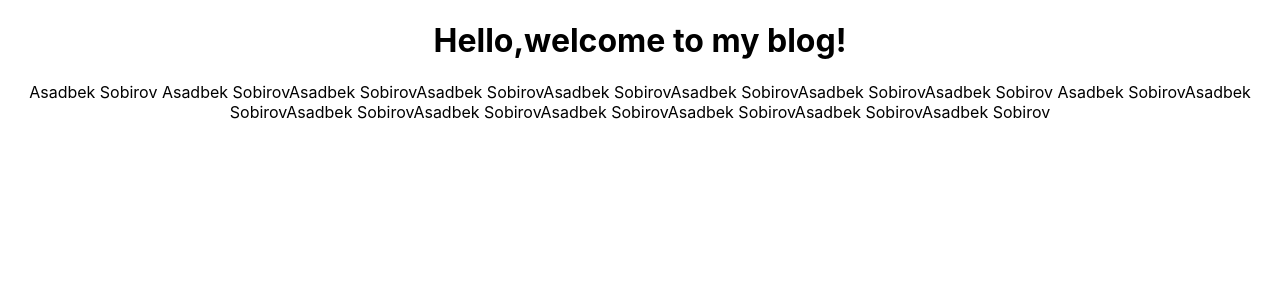
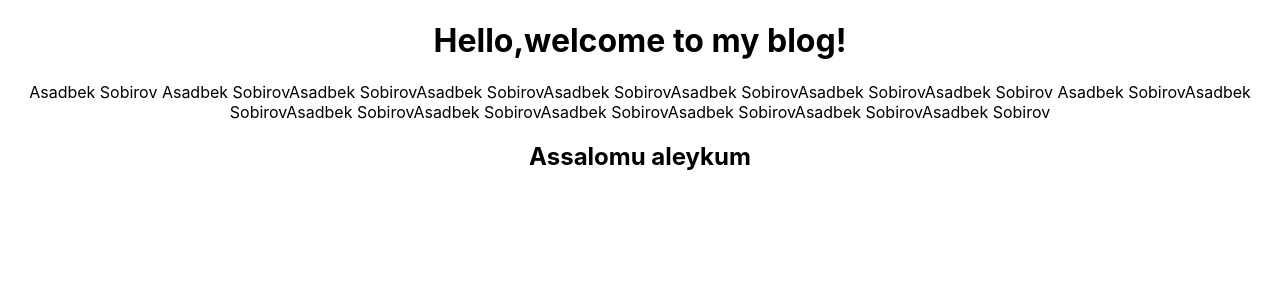
Before and after one commit to Asadbek-Dev/my-blog, a React (Create React App) app: page / in a window 1280 px wide. Shown: the top 300 px of the page. Built offline with nearby package versions, Linux system fonts and the light colour scheme.

Commit message:
addedm h2

```diff
--- a/src/pages/HomePage.js
+++ b/src/pages/HomePage.js
@@ -6,6 +6,7 @@ const HomePage=()=>(
         Asadbek Sobirov Asadbek SobirovAsadbek SobirovAsadbek SobirovAsadbek SobirovAsadbek SobirovAsadbek SobirovAsadbek Sobirov
         Asadbek SobirovAsadbek SobirovAsadbek SobirovAsadbek SobirovAsadbek SobirovAsadbek SobirovAsadbek SobirovAsadbek Sobirov
     </p>
+    <h2>Assalomu aleykum</h2>
     </>
 
 );
```
